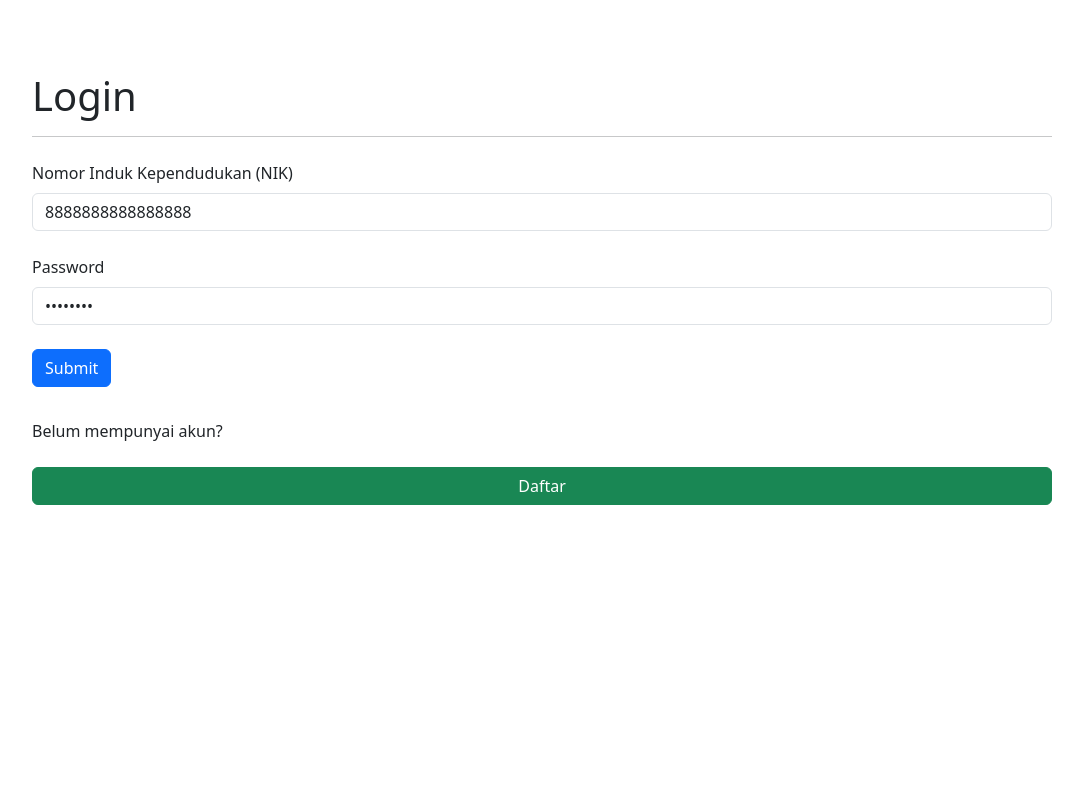
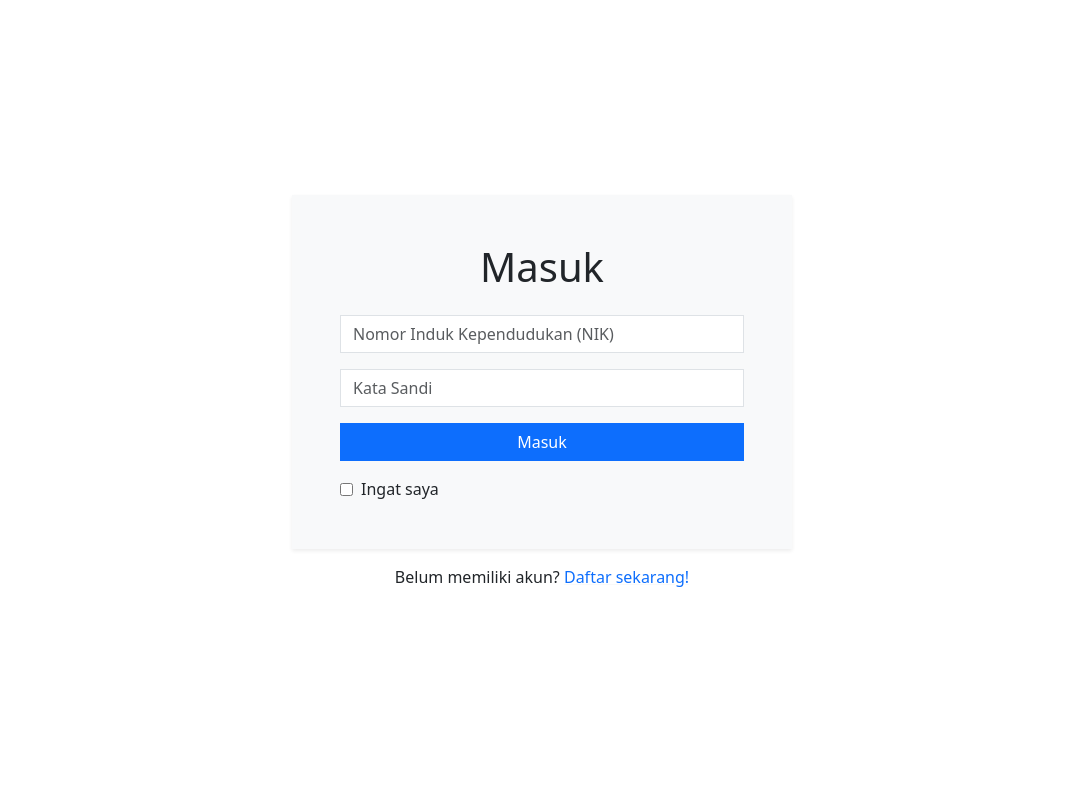
Before and after one commit to zaarza/aplikasi-pengaduan-masyarakat, a PHP site: the page made by app/views/Auth/login.php in a window 1280 px wide. Shown: the whole page, without its empty margins (98-1181 px from the left). Run offline with PHP 8.4, Linux system fonts and the light colour scheme; the template is opened without the code that fills it, so the values that code supplies are empty; some libraries are stand-ins or nearby versions.

Commit message:
Update login ui

```diff
--- a/app/core/Flasher.php
+++ b/app/core/Flasher.php
@@ -12,7 +12,8 @@ class Flasher
     public static function flash()
     {
         if (isset($_SESSION['flash'])) {
-            echo '<div class="alert alert-' . $_SESSION['flash']['type'] . ' alert-dismissible fade show" role="alert">' . $_SESSION['flash']['message'] . '
+            echo '<div class="alert alert-' . $_SESSION['flash']['type'] . ' alert-dismissible fade show" role="alert" style="width: 100%; max-width:500px;">'
+                . $_SESSION['flash']['message'] . '
             <button type="button" class="btn-close" data-bs-dismiss="alert" aria-label="Close"></button>
           </div>';
             unset($_SESSION['flash']);
--- a/app/views/Auth/login.php
+++ b/app/views/Auth/login.php
@@ -1,25 +1,18 @@
-<div class="container p-5 d-flex flex-column row-gap-2">
-    <?php Flasher::flash() ?>
-    <div class="">
-        <h1>Login</h1>
-        <hr>
+    <div class="d-flex justify-content-center align-content-center flex-column" style="height: 100vh;">
+        <div class="d-flex flex-column align-items-center row-gap-3 p-5">
+            <?php Flasher::flash() ?>
+            <div class="p-5 w-100 shadow-sm bg-body-tertiary" style="max-width: 500px;">
+                <form action="<?= BASE_URL; ?>/auth/getLogin" method="POST" class="d-flex flex-column row-gap-3">
+                    <h1 class="text-center">Masuk</h1>
+                    <input type="number" class="form-control rounded-0" id="nik" name="nik" placeholder="Nomor Induk Kependudukan (NIK)">
+                    <input type="password" class="form-control rounded-0" id="password" name="password" placeholder="Kata Sandi">
+                    <button type="submit" class="btn btn-primary rounded-0">Masuk</button>
+                    <div class="d-flex align-items-center column-gap-2">
+                        <input type="checkbox" name="remember" id="remember">
+                        <label for="remember">Ingat saya</label>
+                    </div>
+                </form>
+            </div>
+            <p>Belum memiliki akun? <a href="<?= BASE_URL; ?>/auth" class="link-underline-light">Daftar sekarang!</a></p>
+        </div>
     </div>
-    <form action="<?= BASE_URL; ?>/auth/getLogin" method="POST">
-        <div class="mb-4">
-            <label for="nik" class="form-label">Nomor Induk Kependudukan (NIK)</label>
-            <input type="number" class="form-control" id="nik" name="nik" value="8888888888888888">
-        </div>
-
-        <div class="mb-4">
-            <label for="password" class="form-label">Password</label>
-            <input type="password" class="form-control" id="password" name="password" value="12341234">
-        </div>
-
-        <button type="submit" class="btn btn-primary">Submit</button>
-    </form>
-
-    <p class="mt-4">Belum mempunyai akun?</p>
-    <div class="d-flex flex-column row-gap-2">
-        <a href="<?= BASE_URL; ?>/auth" class="btn btn-success">Daftar</a>
-    </div>
-</div>
--- a/app/views/templates/header.php
+++ b/app/views/templates/header.php
@@ -10,4 +10,3 @@
 </head>
 
 <body>
-    <div class="container py-4">
```
